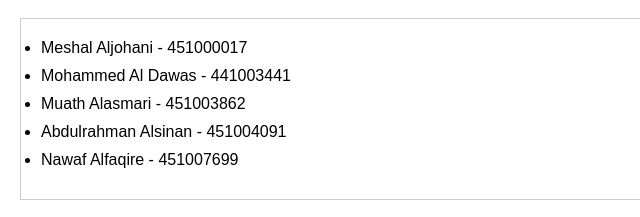
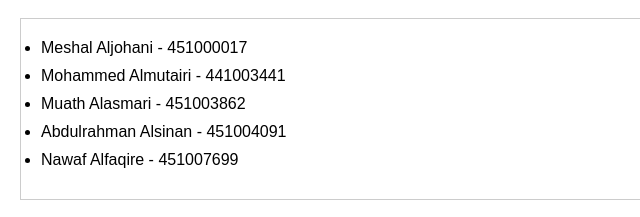
Before and after one commit to vxwo77/robohub, a plain HTML site: page team.html in a window 1280 px wide. Shown: the part 217-434 px from the top of the page, 0-640 px from the left. Drawn offline with Linux system fonts and the light colour scheme.

Commit message:
Update team member name in team.html

```diff
--- a/team.html
+++ b/team.html
@@ -63,7 +63,7 @@ Shuffle Names
 
 <li>Muath Alasmari - 451003862</li>
 
-<li>Mohammed Al Dawas - 441003441</li>
+<li>Mohammed Almutairi - 441003441</li>
 
 </ul>
 
```
